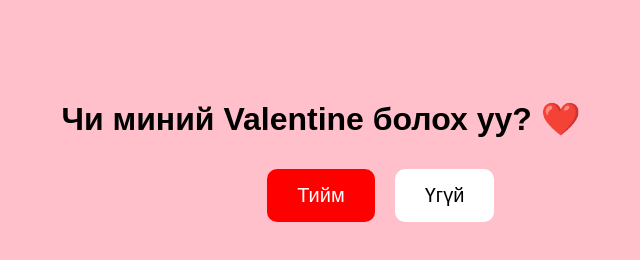
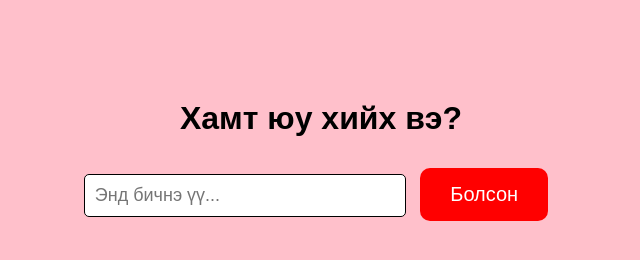
Before and after one commit to MR7T/..., a plain HTML site: page index.html in a window 1280 px wide. Both pictures are taken after a click on the button "Тийм". Shown: the whole page, without its empty margins (319-959 px from the left). Drawn offline with Linux system fonts and the light colour scheme.

Commit message:
Update index.html

```diff
--- a/index.html
+++ b/index.html
@@ -3,7 +3,7 @@
 <head>
     <meta charset="UTF-8">
     <meta name="viewport" content="width=device-width, initial-scale=1.0">
-    <title>Saihnaad</title>
+    <title>Валентин болох уу?</title>
     <style>
         body {
             text-align: center;
@@ -30,22 +30,51 @@
             color: black;
             position: absolute;
         }
+        .hidden {
+            display: none;
+        }
+        #activity-input {
+            padding: 10px;
+            font-size: 18px;
+            width: 80%;
+            max-width: 300px;
+            margin-top: 10px;
+            border-radius: 5px;
+            border: 1px solid #000;
+        }
     </style>
 </head>
 <body>
-    <div class="container">
-        <h1>Чи миний Valentine болох уу? ❤️</h1>
-        <button class="btn yes-btn" onclick="alert('Баярлалаа! ❤️')">Тийм</button>
+    <div id="question-container" class="container">
+        <h1>Чи миний Валентин болох уу? ❤️</h1>
+        <button class="btn yes-btn" onclick="showNextStep()">Тийм</button>
         <button class="btn no-btn" id="no-btn" onmouseover="moveButton()">Үгүй</button>
     </div>
 
+    <div id="activity-container" class="container hidden">
+        <h1>Хамт юу хийх вэ?</h1>
+        <input type="text" id="activity-input" placeholder="Энд бичнэ үү...">
+        <button class="btn yes-btn" onclick="showActivity()">Болсон</button>
+        <p id="result" style="font-size: 18px; font-weight: bold;"></p>
+    </div>
+
     <script>
+        function showNextStep() {
+            document.getElementById('question-container').classList.add('hidden');
+            document.getElementById('activity-container').classList.remove('hidden');
+        }
+
         function moveButton() {
             let x = Math.random() * window.innerWidth - 100;
             let y = Math.random() * window.innerHeight - 50;
             document.getElementById('no-btn').style.left = x + "px";
             document.getElementById('no-btn').style.top = y + "px";
         }
+
+        function showActivity() {
+            let activity = document.getElementById('activity-input').value;
+            document.getElementById('result').innerText = "Тэгвэл хамт " + activity + " хийе! ❤️";
+        }
     </script>
 </body>
 </html>
```
